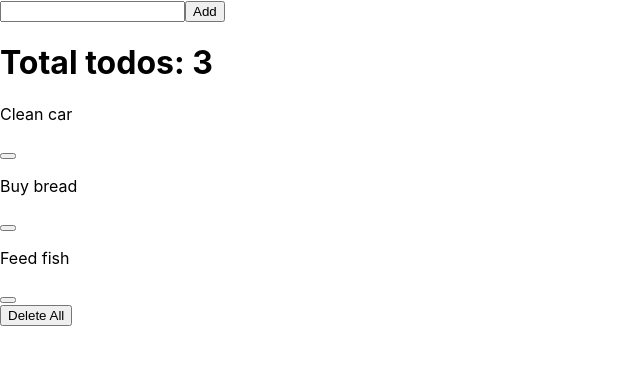
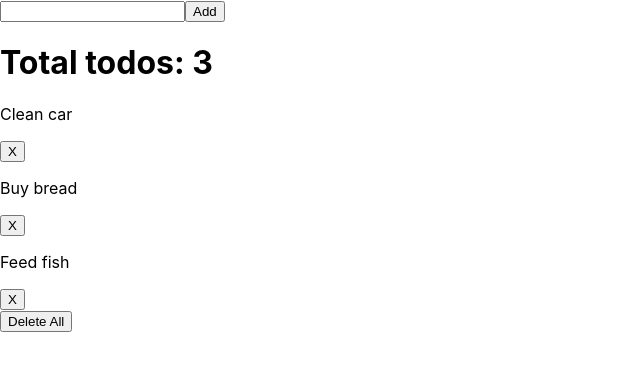
Before and after one commit to TheHutch83/dh-react-demos, a React (Create React App) app: page / in a window 1280 px wide. Shown: the top 370 px of the page, without its empty margins (0-640 px from the left). Built offline with nearby package versions, Linux system fonts and the light colour scheme.

Commit message:
updates with decon

```diff
--- a/src/App.js
+++ b/src/App.js
@@ -1,5 +1,6 @@
 import React, { Component } from "react";
 import "./App.css";
+import Interface from "./components/Interface";
 class App extends Component {
   state = {
     todos: [
@@ -47,23 +48,32 @@ class App extends Component {
     });
 
     return (
-      <>
-        <input type="text" onInput={this.onTodoInput} />
-        <button onClick={this.onAddClick}>Add</button>
-        <h1>Total todos: {totalTodo}</h1>
-        {todos.map((todo) => {
-          return (
-            <div className={todo.done ? "done" : "undone"}>
-              <p onClick={() => this.onTodoToggleClick(todo.title)}>
-                {todo.title}
-              </p>
-              <button onClick={() => this.onDeleteClick(todo.title)}></button>
-            </div>
-          );
-        })}
-        <button onClick={this.onDeleteAll}>Delete All</button>
-      </>
+      <Interface
+        totalTodo={totalTodo}
+        onTodoInput={this.onTodoInput}
+        onAddClick={this.onAddClick}
+        todos={this.state.todos}
+        onTodoToggleClick={this.onTodoToggleClick}
+        onDeleteClick={this.onDeleteClick}
+        onDeleteAll={this.onDeleteAll}
+      />
     );
+    // <>
+    //   <input type="text" onInput={this.onTodoInput} />
+    //   <button onClick={this.onAddClick}>Add</button>
+    //   <h1>Total todos: {totalTodo}</h1>
+    //   {todos.map((todo) => {
+    //     return (
+    //       <div className={todo.done ? "done" : "undone"}>
+    //         <p onClick={() => this.onTodoToggleClick(todo.title)}>
+    //           {todo.title}
+    //         </p>
+    //         <button onClick={() => this.onDeleteClick(todo.title)}></button>
+    //       </div>
+    //     );
+    //   })}
+    //   <button onClick={this.onDeleteAll}>Delete All</button>
+    // </> moved to component
   }
 }
 
--- /dev/null
+++ b/src/components/Interface.jsx
@@ -0,0 +1,44 @@
+import React, { Component } from "react";
+import Todo from "./Todo";
+class Interface extends Component {
+  state = {};
+  render() {
+    const {
+      onTodoInput,
+      onAddClick,
+      totalTodo,
+      todos,
+      onTodoToggleClick,
+      onDeleteClick,
+      onDeleteAll,
+    } = this.props;
+
+    return (
+      <>
+        <input type="text" onInput={onTodoInput} />
+        <button onClick={onAddClick}>Add</button>
+        <h1>Total todos: {totalTodo}</h1>
+        {todos.map((todo) => {
+          return (
+            <Todo
+              todo={todo}
+              onTodoToggleClick={onTodoToggleClick}
+              onDeleteClick={onDeleteClick}
+            />
+            // <div className={todo.done ? "done" : "undone"}>
+            //   <p onClick={() => this.props.onTodoToggleClick(todo.title)}>
+            //     {todo.title}
+            //   </p>
+            //   <button onClick={() => this.props.onDeleteClick(todo.title)}>
+            //     X
+            //   </button>
+            // </div> further component
+          );
+        })}
+        <button onClick={onDeleteAll}>Delete All</button>
+      </>
+    );
+  }
+}
+
+export default Interface;
--- /dev/null
+++ b/src/components/Todo.jsx
@@ -0,0 +1,16 @@
+import React, { Component } from "react";
+
+class Todo extends Component {
+  render() {
+    const { todo, onTodoToggleClick, onDeleteClick } = this.props;
+
+    return (
+      <div className={todo.done ? "done" : "undone"}>
+        <p onClick={() => onTodoToggleClick(todo.title)}>{todo.title}</p>
+        <button onClick={() => onDeleteClick(todo.title)}>X</button>
+      </div>
+    );
+  }
+}
+
+export default Todo;
```
Also changed, not shown: 1 other file (tests, documents, lock files or other folders).
